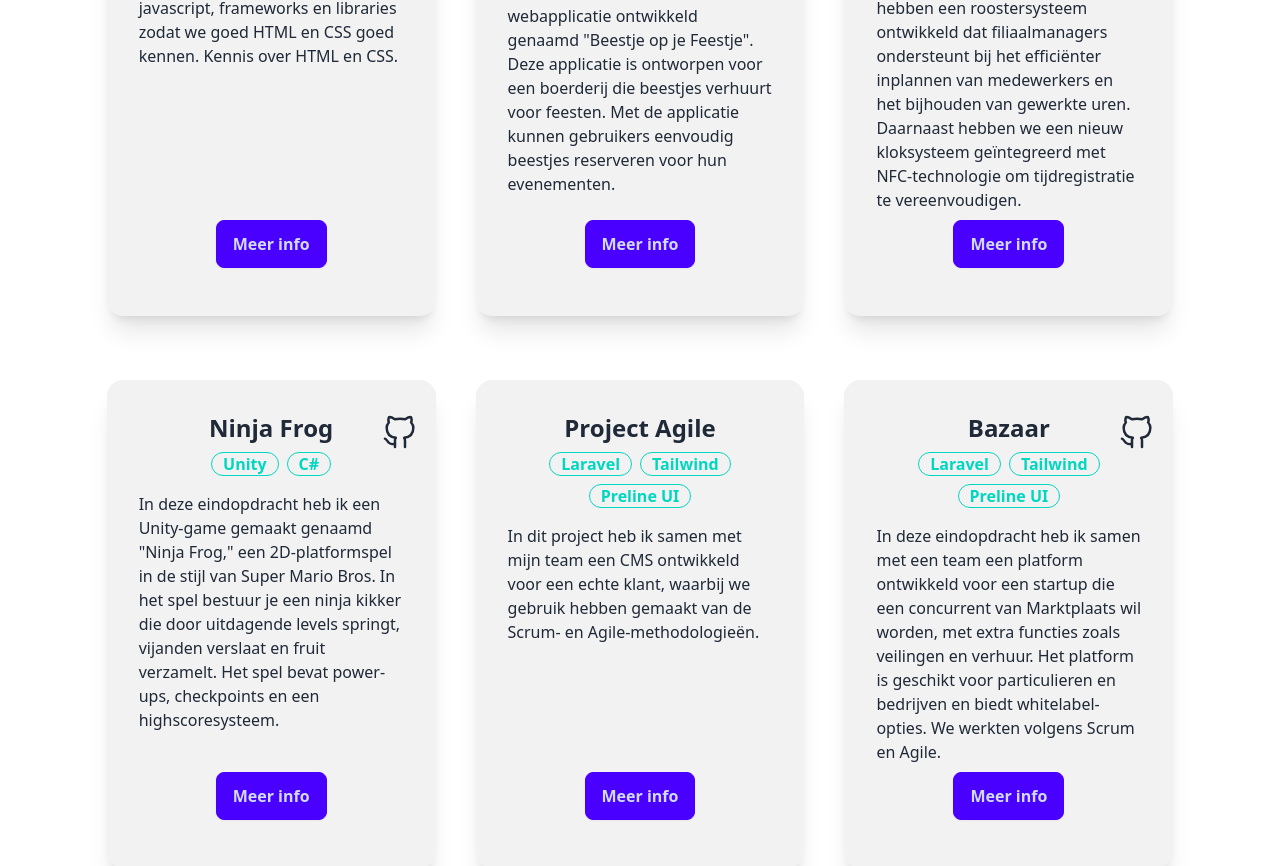
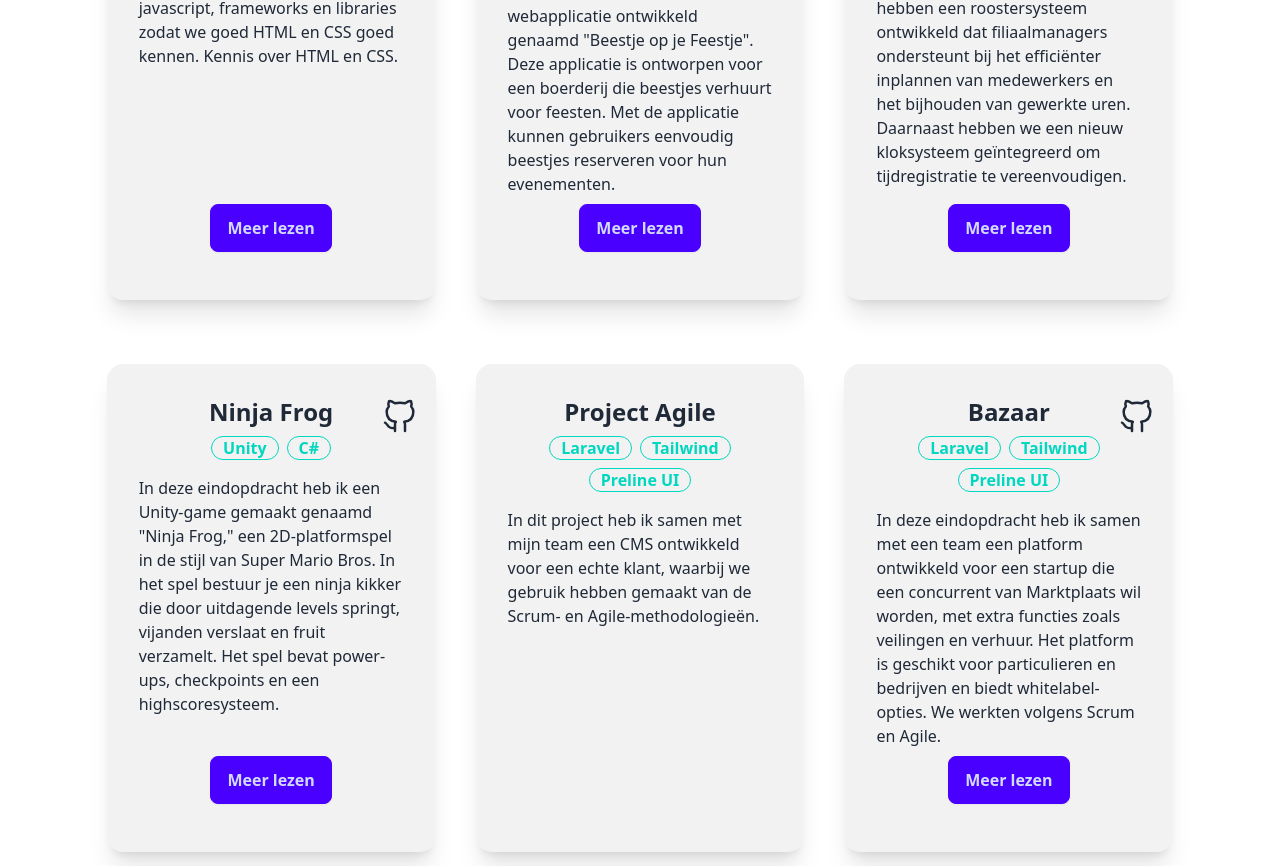
Before and after one commit to Luuk0510/luuk0510.github.io, a Vue app: page /avans in a window 1280 px wide. Shown: the part 1334-2200 px from the top of the page. Built offline with nearby package versions, Linux system fonts and the light colour scheme.

Commit message:
add: project pages

```diff
--- a/src/router/index.ts
+++ b/src/router/index.ts
@@ -9,6 +9,13 @@ const Leijgraaf = () => import('@/views/Leijgraaf.vue');
 const Mobicoach = () => import('@/views/Mobicoach.vue');
 const Avans = () => import('@/views/avans/Avans.vue');
 const SpaceProject = () => import('@/views/avans/ProjectSpace.vue');
+const BeestjeOpJeFeestje = () => import('@/views/avans/BeestjeOpJeFeestje.vue');
+const Bumbo = () => import('@/views/avans/Bumbo.vue');
+const NinjaFrog = () => import('@/views/avans/NinjaFrog.vue');
+const Bazaar = () => import('@/views/avans/Bazaar.vue');
+const BazaarTransport = () => import('@/views/avans/BazaarTransport.vue');
+const GalacticGladiators = () => import('@/views/avans/GalacticGladiators.vue');
+const GoudenDraak = () => import('@/views/avans/GoudenDraak.vue');
 const Marvelous = () => import('@/views/Marvelous.vue');
 
 const createRoute = (
@@ -41,6 +48,13 @@ const routes: Array<RouteRecordRaw> = [
   createRoute('/mobicoach', 'Mobicoach', Mobicoach, 6, 'Mobicoach'),
   createRoute('/avans', 'Avans', Avans, 7, 'Avans'),
   createRoute('/spaceproject', 'Space Project', SpaceProject, 8, 'Space Project'),
+  createRoute('/beestjeopjefeestje', 'Beestje Op Je Feestje', BeestjeOpJeFeestje, 9, 'Beestje Op Je Feestje'),
+  createRoute('/bumbo', 'Bumbo', Bumbo, 10, 'Bumbo'),
+  createRoute('/ninjafrog', 'Ninja Frog', NinjaFrog, 11, 'Ninja Frog'),
+  createRoute('/bazaar', 'Bazaar', Bazaar, 12, 'Bazaar'),
+  createRoute('/bazaartransport', 'Bazaar Transport', BazaarTransport, 13, 'Bazaar Transport'),
+  createRoute('/galacticgladiators', 'Galactic Gladiators', GalacticGladiators, 14, 'Galactic Gladiators'),
+  createRoute('/goudendraak', 'Gouden Draak', GoudenDraak, 15, 'Gouden Draak'),
   createRoute('/marvelous', 'Marvelous', Marvelous, 20, 'Marvelous'),
 ]
 
--- a/src/views/Home.vue
+++ b/src/views/Home.vue
@@ -89,7 +89,7 @@ function scrollToItem(): void {
     if (timeline) {
         const timelinePosition = timeline.getBoundingClientRect().top + window.scrollY;
         window.scrollTo({
-            top: timelinePosition - 150,
+            top: timelinePosition - 170,
             behavior: 'smooth',
         });
     }
--- a/src/views/avans/Avans.vue
+++ b/src/views/avans/Avans.vue
@@ -13,54 +13,72 @@ const projects = ref([
         title: 'Space project',
         badges: ['HTML', 'CSS'],
         description: 'In eindopdracht moesten we een website gaan maken met alleen maar HTML en CSS, geen javascript, frameworks en libraries zodat we goed HTML en CSS goed kennen. Kennis over HTML en CSS.',
-        link: 'https://github.com/Luuk0510/space-project'
+        link: 'https://github.com/Luuk0510/space-project',
+        route: '/spaceproject',
+        buttonText: 'Meer lezen',
     },
     {
         title: 'Beestje op je feestje',
         badges: ['C#', 'Bootstrap'],
         description: 'In deze eindopdracht heb ik samen met een medestudent een webapplicatie ontwikkeld genaamd "Beestje op je Feestje". Deze applicatie is ontworpen voor een boerderij die beestjes verhuurt voor feesten. Met de applicatie kunnen gebruikers eenvoudig beestjes reserveren voor hun evenementen.',
-        link: 'https://github.com/Luuk0510/beestje-op-je-feestje'
+        link: 'https://github.com/Luuk0510/beestje-op-je-feestje',
+        route: '/beestjeopjefeesje',
+        buttonText: 'Meer lezen',
     },
     {
         title: 'Bumbo',
         badges: ['C#', 'Bootstrap'],
-        description: 'In deze project heb ik met mijn team gewerkt aan een oplossing voor het fictieve bedrijf Bumbo. We hebben een roostersysteem ontwikkeld dat filiaalmanagers ondersteunt bij het efficiënter inplannen van medewerkers en het bijhouden van gewerkte uren. Daarnaast hebben we een nieuw kloksysteem geïntegreerd met NFC-technologie om tijdregistratie te vereenvoudigen.',
-        link: 'https://github.com/Luuk0510/bumbo'
+        description: 'In deze project heb ik met mijn team gewerkt aan een oplossing voor het fictieve bedrijf Bumbo. We hebben een roostersysteem ontwikkeld dat filiaalmanagers ondersteunt bij het efficiënter inplannen van medewerkers en het bijhouden van gewerkte uren. Daarnaast hebben we een nieuw kloksysteem geïntegreerd om tijdregistratie te vereenvoudigen.',
+        link: 'https://github.com/Luuk0510/bumbo',
+        route: '/bumbo',
+        buttonText: 'Meer lezen',
     },
     {
         title: 'Ninja Frog',
         badges: ['Unity', 'C#'],
         description: 'In deze eindopdracht heb ik een Unity-game gemaakt genaamd "Ninja Frog," een 2D-platformspel in de stijl van Super Mario Bros. In het spel bestuur je een ninja kikker die door uitdagende levels springt, vijanden verslaat en fruit verzamelt. Het spel bevat power-ups, checkpoints en een highscoresysteem.',
-        link: 'https://github.com/Luuk0510/space-project'
+        link: 'https://github.com/Luuk0510/space-project',
+        route: '/ninjafrog',
+        buttonText: 'Meer lezen',
     },
     {
         title: 'Project Agile',
         badges: ['Laravel', 'Tailwind', 'Preline UI'],
         description: 'In dit project heb ik samen met mijn team een CMS ontwikkeld voor een echte klant, waarbij we gebruik hebben gemaakt van de Scrum- en Agile-methodologieën.',
+        route: '',
+        buttonText: '',
     },
     {
         title: 'Bazaar',
         badges: ['Laravel', 'Tailwind', 'Preline UI'],
         description: 'In deze eindopdracht heb ik samen met een team een platform ontwikkeld voor een startup die een concurrent van Marktplaats wil worden, met extra functies zoals veilingen en verhuur. Het platform is geschikt voor particulieren en bedrijven en biedt whitelabel-opties. We werkten volgens Scrum en Agile.',
-        link: 'https://github.com/Luuk0510/bazaar'
+        link: 'https://github.com/Luuk0510/bazaar',
+        route: 'bazaar',
+        buttonText: 'Meer lezen',
     },
     {
         title: 'Bazaar transport',
         badges: ['Javascript', 'SCSS'],
         description: 'Voor deze eindopdracht heb ik samen met een medestudent een transport-simulatie-app ontwikkeld in JavaScript. De app simuleert hoe pakketten in vrachtwagens worden geladen, met drag-and-drop functies en weersafhankelijke beperkingen.',
-        link: 'https://github.com/Luuk0510/bazaar-transport'
+        link: 'https://github.com/Luuk0510/bazaar-transport',
+        route: 'bazaartransport',
+        buttonText: 'Meer lezen',
     },
     {
         title: 'Galactic Gladiators',
         badges: ['Python', 'PyGame'],
         description: 'Voor deze eindopdracht heb ik samen met een medestudent een strategisch bordspel genaamd "Galactic Gladiators" ontwikkeld in Python. We gebruikten PyGame om het spel volledig te bouwen, waarbij spelers een leger besturen om de vlag van de tegenstander te veroveren.',
-        link: 'https://github.com/Luuk0510/galactic-gladiators'
+        link: 'https://github.com/Luuk0510/galactic-gladiators',
+        route: 'galacticgladiators',
+        buttonText: 'Meer lezen',
     },
     {
         title: 'De Gouden Draak',
         badges: ['Laravel', 'Vue', 'Tailwind', 'Preline UI'],
         description: 'Voor deze eindopdracht heb ik samen met een medestudent een nieuwe website ontwikkeld voor het fictieve restaurant De Gouden Draak. We gebruikten Laravel en Vue.js en implementeerden een OTAP-omgeving, met functies zoals een menu configurator en een vernieuwd kassasysteem met tablets',
-        link: 'https://github.com/Luuk0510/de-gouden-draak'
+        link: 'https://github.com/Luuk0510/de-gouden-draak',
+        route: 'goudendraak',
+        buttonText: 'Meer lezen',
     }
 ]);
 
@@ -123,8 +141,8 @@ usePageTitle();
                         </div>
                     </div>
                     <p class="text-start">{{ project.description }}</p>
-                    <div class="flex justify-center mb-4">
-                        <router-link to="/spaceproject" class="btn btn-primary text-base">Meer info</router-link>
+                    <div v-if="project.route !== null && project.route !== ''" class="flex justify-center mb-4">
+                        <router-link :to="project.route" class="btn btn-primary text-base">{{project.buttonText}}</router-link>
                     </div>
                 </div>
             </div>
```
Also changed, not shown: src/views/avans/Bazaar.vue (added), src/views/avans/BazaarTransport.vue (added), src/views/avans/BeestjeOpJeFeestje.vue (added), src/views/avans/Bumbo.vue (added), src/views/avans/GalacticGladiators.vue (added), src/views/avans/GoudenDraak.vue (added), src/views/avans/NinjaFrog.vue (added).
